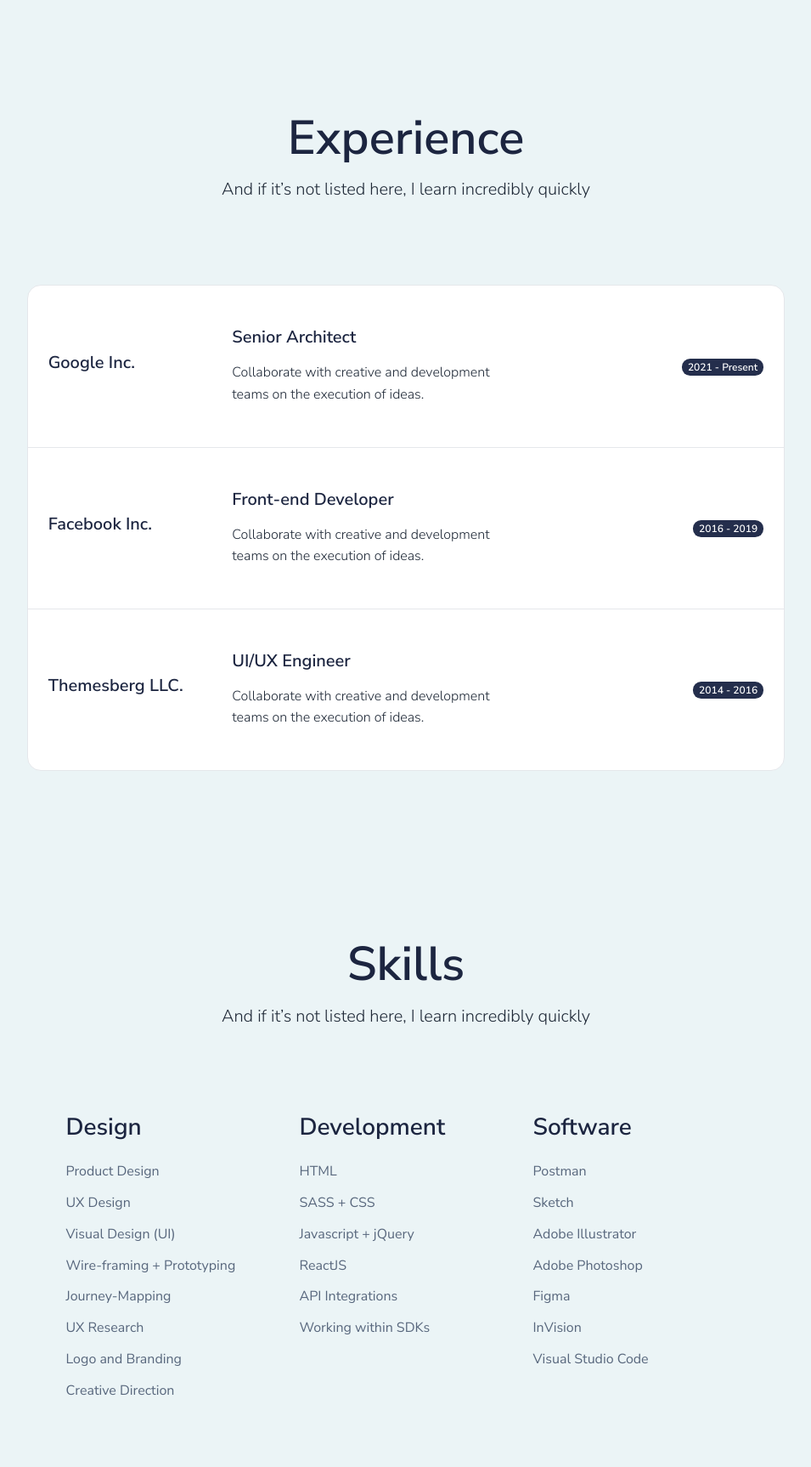
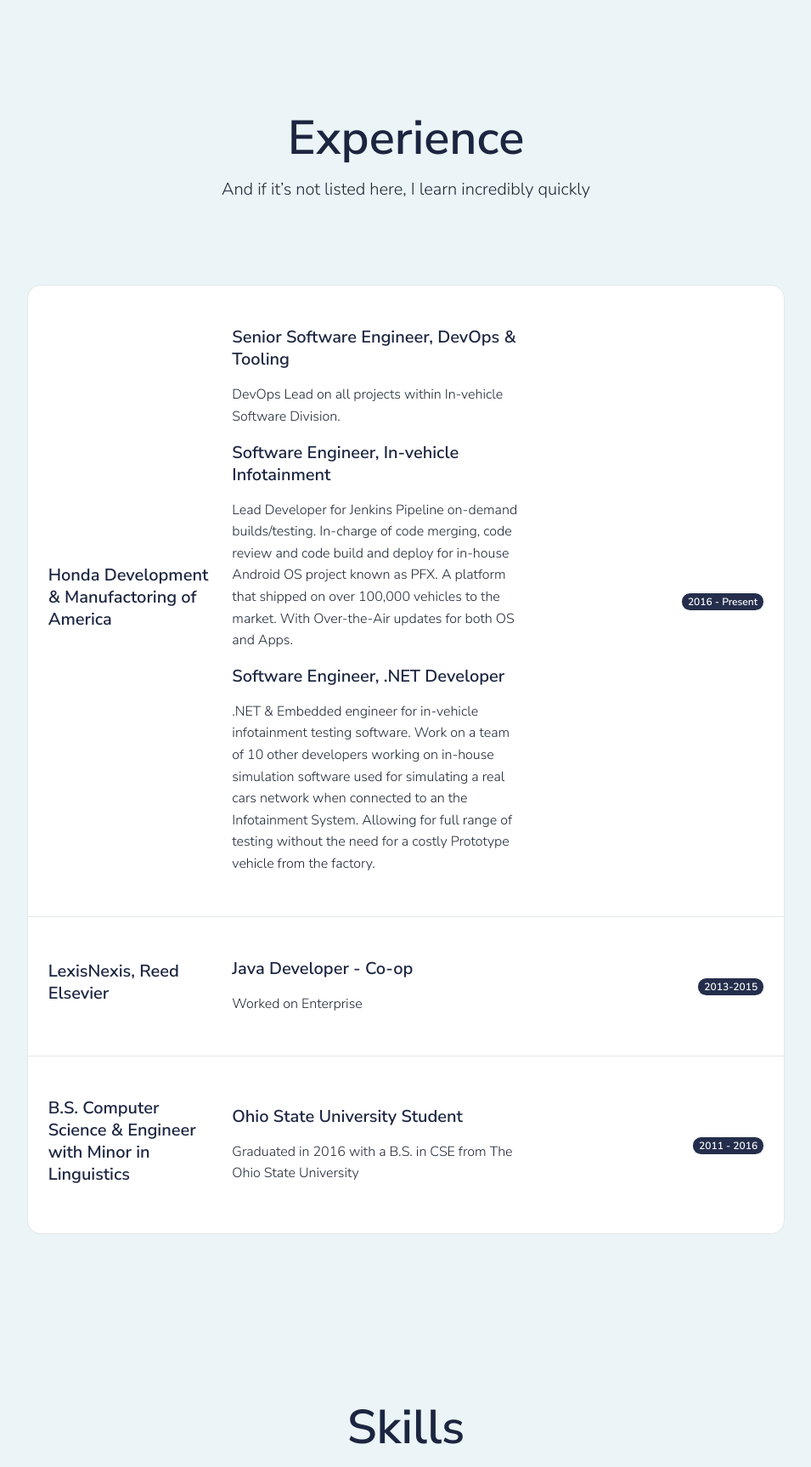
Before and after one commit to ChristianWinterhalter/AMWinterhalter, a Django app: page / in a window 1280 px wide. Shown: the part 1713-3439 px from the top of the page at 85% size, without its empty margins (162-1117 px from the left). Run offline with Django 4.2, Linux system fonts and the light colour scheme; some libraries are stand-ins or nearby versions.

Commit message:
Update homepage Experience info

```diff
--- a/home/templates/includes/navigation.html
+++ b/home/templates/includes/navigation.html
@@ -76,11 +76,11 @@
                       </div>
                   </li>
                   <li class="nav-item dropdown">
-                      <a href="#" class="nav-link dropdown-toggle" id="componentsDropdown" aria-expanded="false" data-bs-toggle="dropdown">
+                      <a href="#" class="nav-link dropdown-toggle" id="projectsDropdown" aria-expanded="false" data-bs-toggle="dropdown">
                           Components
                           <span class="fas fa-angle-down nav-link-arrow ms-1"></span>
                       </a>
-                      <div class="dropdown-menu dropdown-megamenu-md p-0" aria-labelledby="componentsDropdown">
+                      <div class="dropdown-menu dropdown-megamenu-md p-0" aria-labelledby="projectsDropdown">
                           <div class="row g-0">
                               <div class="col-lg-6 bg-dark d-none d-lg-block me-0 me-3">
                                   <div class="px-0 py-3 text-center">
--- a/home/templates/pages/index.html
+++ b/home/templates/pages/index.html
@@ -156,37 +156,44 @@
                             <div class="border-bottom px-4 py-5">
                                 <div class="row align-items-center">
                                     <div class="col-12 col-md-3 pb-3 pb-md-0">
-                                        <h2 class="h5">Google Inc.</h2>
+                                        <h2 class="h5">Honda Development & Manufactoring of America</h2>
                                     </div>
                                     <div class="col-md-5 pb-2 pb-md-0">
-                                        <h3 class="h5 mb-3">Senior Architect</h3>
-                                        <p class="mb-0">Collaborate with creative and development teams on the execution of ideas.</p>
+                                        <h3 class="h5 mb-3">Senior Software Engineer, DevOps & Tooling</h3>
+                                        <p class="mb-3">DevOps Lead on all projects within In-vehicle Software Division.</p>
+                                        <h3 class="h5 mb-3">Software Engineer, In-vehicle Infotainment</h3>
+                                        <p class="mb-3">Lead Developer for Jenkins Pipeline on-demand builds/testing. In-charge of code merging, code review and code build and deploy for in-house Android OS project known as PFX.
+                                            A platform that shipped on over 100,000 vehicles to the market.
+                                            With Over-the-Air updates for both OS and Apps.</p>
+                                        <h3 class="h5 mb-3">Software Engineer, .NET Developer</h3>
+                                        <p class="mb-0">.NET & Embedded engineer for in-vehicle infotainment testing software. Work on a team of 10 other developers working on in-house simulation software used for simulating a real cars
+                                        network when connected to an the Infotainment System. Allowing for full range of testing without the need for a costly Prototype vehicle from the factory.</p>
                                     </div>
-                                    <div class="col-md-4 text-md-right"><span class="badge bg-primary">2021 - Present</span></div>
+                                    <div class="col-md-4 text-md-right"><span class="badge bg-primary">2016 - Present</span></div>
                                 </div>
                             </div>
                             <div class="border-bottom px-4 py-5">
                                 <div class="row align-items-center">
                                     <div class="col-12 col-md-3 pb-3 pb-md-0">
-                                        <h2 class="h5">Facebook Inc.</h2>
+                                        <h2 class="h5">LexisNexis, Reed Elsevier</h2>
                                     </div>
                                     <div class="col-md-5 pb-2 pb-md-0">
-                                        <h3 class="h5 mb-3">Front-end Developer</h3>
-                                        <p class="mb-0">Collaborate with creative and development teams on the execution of ideas.</p>
+                                        <h3 class="h5 mb-3">Java Developer - Co-op</h3>
+                                        <p class="mb-0">Worked on Enterprise</p>
                                     </div>
-                                    <div class="col-md-4 text-md-right"><span class="badge bg-primary">2016 - 2019</span></div>
+                                    <div class="col-md-4 text-md-right"><span class="badge bg-primary">2013-2015</span></div>
                                 </div>
                             </div>
                             <div class="px-4 py-5">
                                 <div class="row align-items-center">
                                     <div class="col-12 col-md-3 pb-3 pb-md-0">
-                                        <h2 class="h5">Themesberg LLC.</h2>
+                                        <h2 class="h5">B.S. Computer Science & Engineer with Minor in Linguistics</h2>
                                     </div>
                                     <div class="col-md-5 pb-2 pb-md-0">
-                                        <h3 class="h5 mb-3">UI/UX Engineer</h3>
-                                        <p class="mb-0">Collaborate with creative and development teams on the execution of ideas.</p>
+                                        <h3 class="h5 mb-3">Ohio State University Student</h3>
+                                        <p class="mb-0">Graduated in 2016 with a B.S. in CSE from The Ohio State University</p>
                                     </div>
-                                    <div class="col-md-4 text-md-right"><span class="badge bg-primary">2014 - 2016</span></div>
+                                    <div class="col-md-4 text-md-right"><span class="badge bg-primary">2011 - 2016</span></div>
                                 </div>
                             </div>
                         </div>
```
